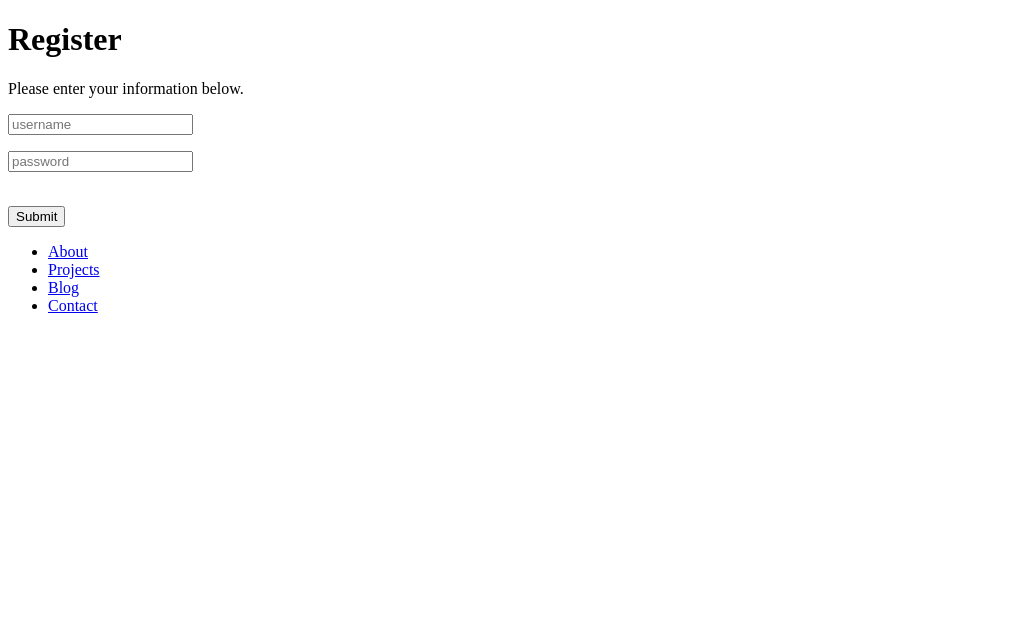
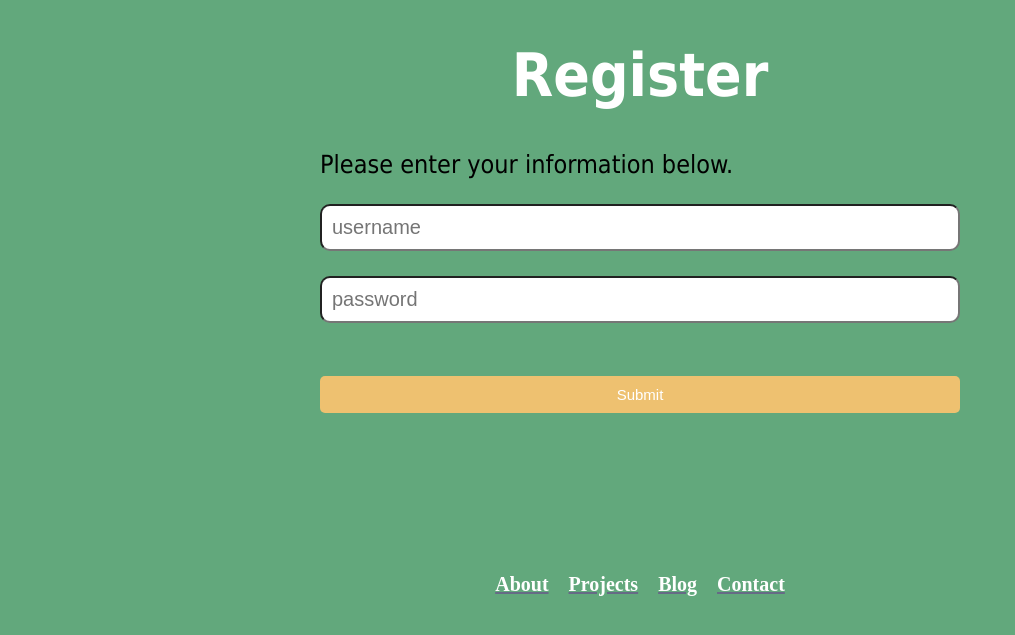
Before and after one commit to nimrashakoor/Flask-Blog, a Flask app: page /register in a window 1280 px wide. Shown: the top 635 px of the page, without its empty margins (0-1015 px from the left). Run offline with Flask 2, Linux system fonts and the light colour scheme; some libraries are stand-ins or nearby versions.

Commit message:
added css for register page

```diff
--- /dev/null
+++ b/app/static/styles/register.css
@@ -0,0 +1,83 @@
+p, h1, h2, h4, h5, h6, button {
+    font-family: "Tahoma", serif;
+}
+
+body {
+    color: black;
+    background-color: #62A87C;
+    font-size: 25px;
+    margin-left: 25%;
+    margin-right: 25%;
+}
+
+header {
+    color: white;
+    font-size: 30px;
+    text-align: center;
+}
+
+input {
+    padding: 10px;
+    box-sizing: border-box;
+}
+
+input[type=text] {
+    font-size: 20px;
+    border-radius:10px;
+    width: 100%;
+}
+
+input[type=message] {
+    font-size: 20px;
+    border-radius: 10px;
+    width: 100%;
+    display: inline-block;
+    resize: vertical;
+    word-wrap: break-word
+}
+
+input[type=submit]{
+    font-size: 15px;
+    background-color: #EEC170;
+    border: none;
+    color: white;
+    padding: 10px;
+    border-radius: 5px;
+    cursor: pointer;
+    width: 100%
+}
+
+nav {
+    background-color: #62A87C;
+    width: 100%;
+    display: inline-block;
+    font-size: 20px;
+    font-weight: 700 !important;
+    padding-top: 150px;
+    text-align: center;
+}
+
+nav ul {
+    list-style-type: none;
+    margin: 0;
+    padding: 0;
+    display: inline-block;
+}
+
+nav ul li {
+    display: inline;
+    float: left;
+}
+
+nav li a {
+    display: block;
+    padding: 10px;
+    background-color: #62A87C;
+    color: white;
+    text-decoration: underline;
+    text-decoration-color: #666A86;
+}
+
+nav a:hover {
+    background-color: var(--green2);
+}
--- a/app/templates/register.html
+++ b/app/templates/register.html
@@ -1,8 +1,8 @@
 <!DOCTYPE html>
 <html lang="en">
 
-<!--<link lang='sass' rel="stylesheet" href="/static/styles/contact.css">
--->
+<link lang='sass' rel="stylesheet" href="/static/styles/register.css">
+
 <head>
     <meta charset="UTF-8">
     <meta http-equiv="X-UA-Compatible" content="IE=edge">
```
